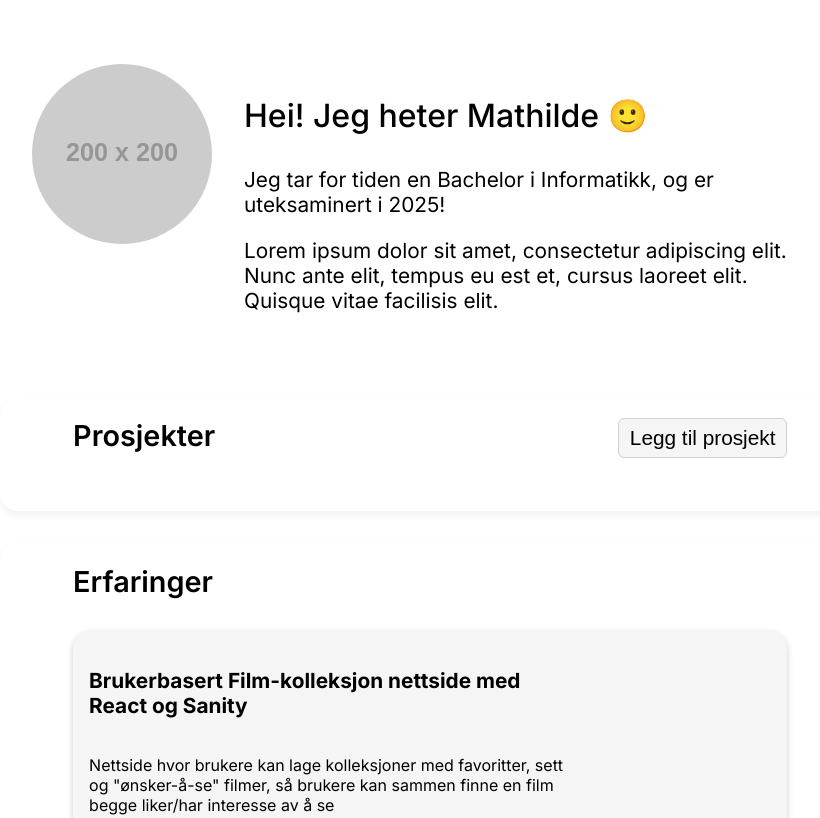
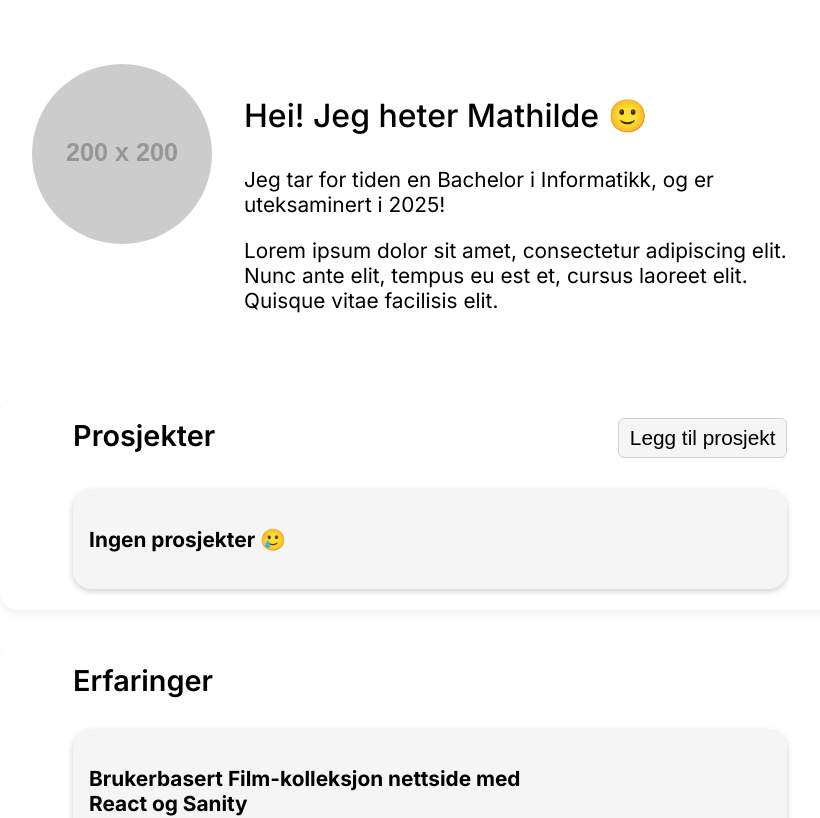
Before and after one commit to mathildeolesen/WebApp2024_Portfolio, a React (Vite) app in the folder portfolio-v2/: page / in a window 1280 px wide. Shown: the top 818 px of the page, without its empty margins (210-1030 px from the left). Built offline with nearby package versions, Linux system fonts and the light colour scheme.

Commit message:
"Ingen erfaringer" og "Ingen prosjekter" condition

```diff
--- a/portfolio-v2/src/components/ExperienceSection.tsx
+++ b/portfolio-v2/src/components/ExperienceSection.tsx
@@ -17,9 +17,18 @@ export default function ExperienceSection({ experiences }: ExperiencesProps) {
                 <h2>Erfaringer</h2>
             </div>
             <div id="projectsContainer">
-                {experiences.map((experience, index) => (
-                    <Experience key={index} experience={experience}/>
-                ))}
+                {experiences.length === 0
+                ? (
+                    <article className="displayCard">
+                        <div id="displayCardInfo">
+                            <h3>Ingen erfaringer 🥲</h3>
+                        </div>
+                    </article>
+                ) : (
+                    experiences.map((experience, index) => (
+                        <Experience key={index} experience={experience}/>
+                    ))
+                )}
             </div>
         </section>
     )
--- a/portfolio-v2/src/components/ProjectSection.tsx
+++ b/portfolio-v2/src/components/ProjectSection.tsx
@@ -27,9 +27,18 @@ export default function ProjectSection() {
           <button id="showFormButton" onClick={toggleForm}>Legg til prosjekt</button>
         </div>
         <div id="projectsContainer">
-        {projects.map((project, index) => (
-                    <ProjectCard key={index} project={project}/>
-                ))}
+        {projects.length === 0
+        ? (
+          <article className="displayCard">
+            <div id="displayCardInfo">
+              <h3>Ingen prosjekter 🥲</h3>
+            </div>
+          </article>
+        ) : (
+          projects.map((project, index) => (
+            <ProjectCard key={index} project={project}/>
+        ))
+        )}
 
         </div>
         {showForm && <AddProjectForm setProjects={setProjects} toggleForm={toggleForm}/>}
```
